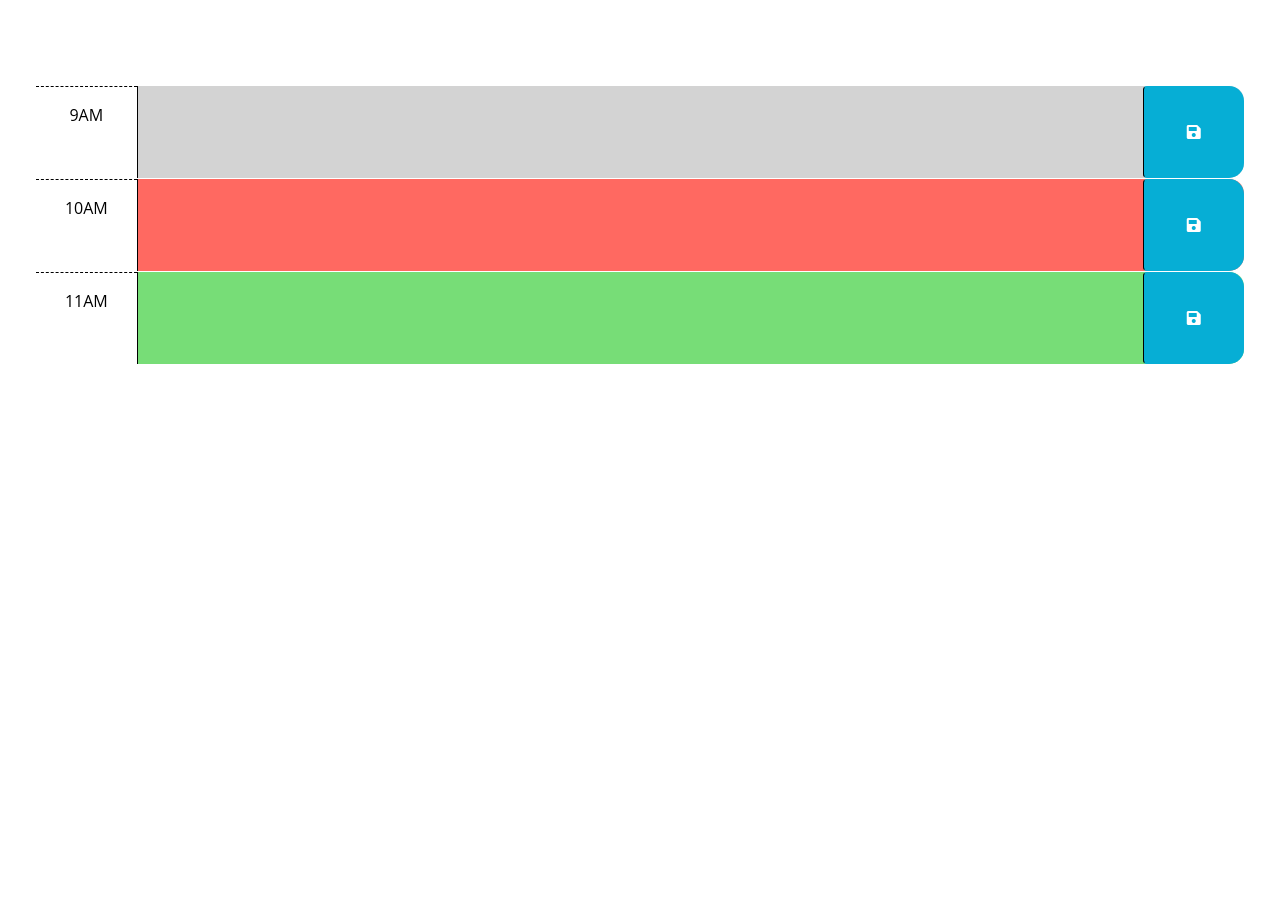
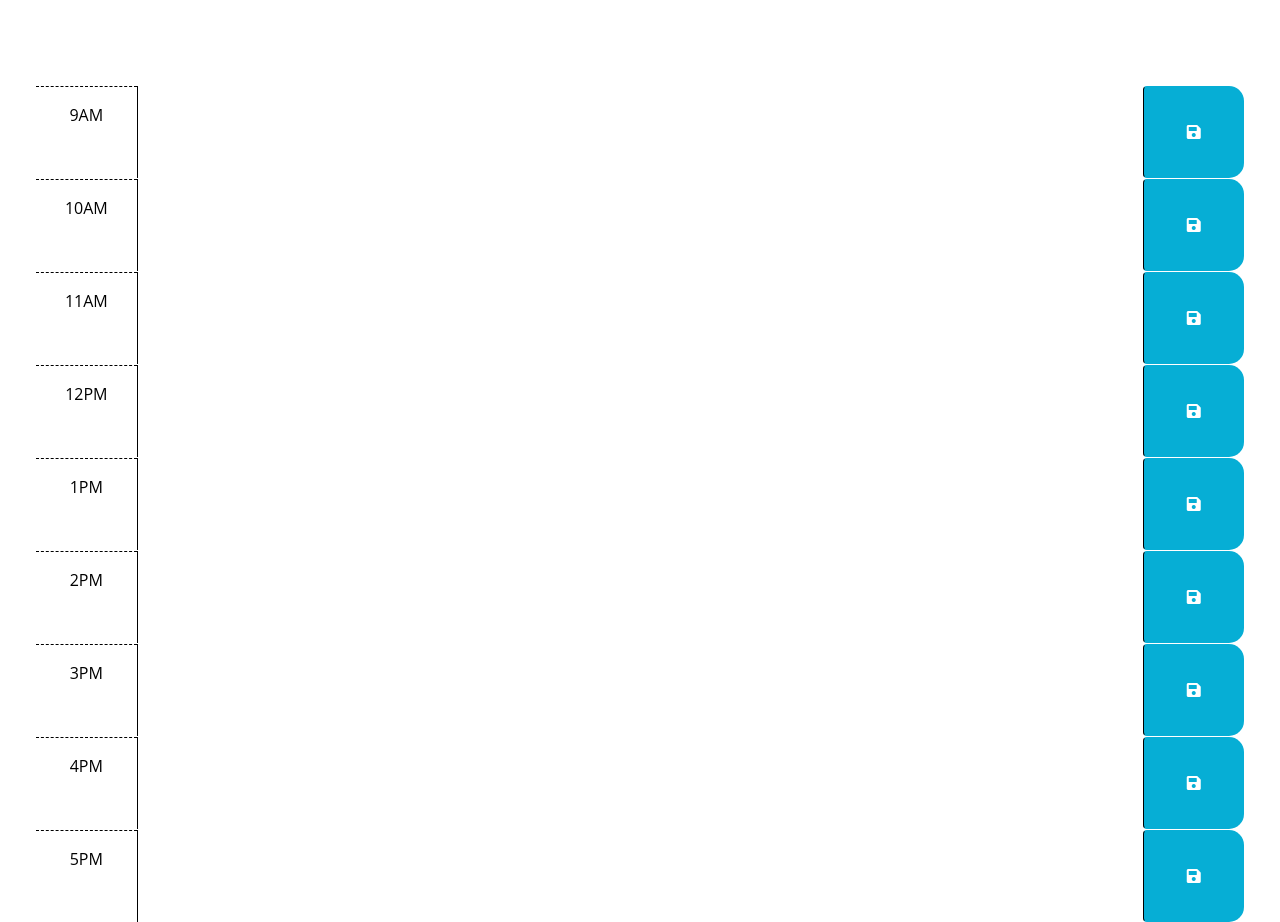
Before and after one commit to ndinson/work-day-scheduler, a plain HTML site: page index.html in a window 1280 px wide. Shown: the part 166-1088 px from the top of the page. Before the commit the page ends 800 px from the top, so only its background shows below. Drawn offline with nearby package versions, Linux system fonts and the light colour scheme.

Commit message:
added time-blocks for the remaining hours in the 9-5 work day

```diff
--- a/assets/js/script.js
+++ b/assets/js/script.js
@@ -9,6 +9,15 @@ $(function () {
   // time-block containing the button that was clicked? How might the id be
   // useful when saving the description in local storage?
   //
+
+  dayjs().day()
+
+
+  var saveBtnEl = $(".saveBtn")
+
+
+
+
   // TODO: Add code to apply the past, present, or future class to each time
   // block by comparing the id to the current hour. HINTS: How can the id
   // attribute of each time-block be used to conditionally add or remove the
--- a/index.html
+++ b/index.html
@@ -31,18 +31,8 @@
       <p id="currentDay" class="lead"></p>
     </header>
     <div class="container-fluid px-5">
-      <!-- Use class for "past", "present", and "future" to apply styles to the
-        time-block divs accordingly. The javascript will need to do this by
-        adding/removing these classes on each div by comparing the hour in the
-        id to the current hour. The html provided below is meant to be an example
-        demonstrating how the css provided can be leveraged to create the
-        desired layout and colors. The html below should be removed or updated
-        in the finished product. Remember to delete this comment once the
-        code is implemented.
-        -->
 
-      <!-- Example of a past time block. The "past" class adds a gray background color. -->
-      <div id="hour-9" class="row time-block past">
+      <div id="hour-9" class="row time-block">
         <div class="col-2 col-md-1 hour text-center py-3">9AM</div>
         <textarea class="col-8 col-md-10 description" rows="3"> </textarea>
         <button class="btn saveBtn col-2 col-md-1" aria-label="save">
@@ -50,8 +40,7 @@
         </button>
       </div>
 
-      <!-- Example of a present time block. The "present" class adds a red background color. -->
-      <div id="hour-10" class="row time-block present">
+      <div id="hour-10" class="row time-block">
         <div class="col-2 col-md-1 hour text-center py-3">10AM</div>
         <textarea class="col-8 col-md-10 description" rows="3"> </textarea>
         <button class="btn saveBtn col-2 col-md-1" aria-label="save">
@@ -59,14 +48,62 @@
         </button>
       </div>
 
-      <!-- Example of a future time block. The "future" class adds a green background color. -->
-      <div id="hour-11" class="row time-block future">
+      <div id="hour-11" class="row time-block">
         <div class="col-2 col-md-1 hour text-center py-3">11AM</div>
         <textarea class="col-8 col-md-10 description" rows="3"> </textarea>
         <button class="btn saveBtn col-2 col-md-1" aria-label="save">
           <i class="fas fa-save" aria-hidden="true"></i>
         </button>
       </div>
+
+      <div id="hour-12" class="row time-block">
+        <div class="col-2 col-md-1 hour text-center py-3">12PM</div>
+        <textarea class="col-8 col-md-10 description" rows="3"> </textarea>
+        <button class="btn saveBtn col-2 col-md-1" aria-label="save">
+          <i class="fas fa-save" aria-hidden="true"></i>
+        </button>
+      </div>
+
+      <div id="hour-1" class="row time-block">
+        <div class="col-2 col-md-1 hour text-center py-3">1PM</div>
+        <textarea class="col-8 col-md-10 description" rows="3"> </textarea>
+        <button class="btn saveBtn col-2 col-md-1" aria-label="save">
+          <i class="fas fa-save" aria-hidden="true"></i>
+        </button>
+      </div>
+
+      <div id="hour-2" class="row time-block">
+        <div class="col-2 col-md-1 hour text-center py-3">2PM</div>
+        <textarea class="col-8 col-md-10 description" rows="3"> </textarea>
+        <button class="btn saveBtn col-2 col-md-1" aria-label="save">
+          <i class="fas fa-save" aria-hidden="true"></i>
+        </button>
+      </div>
+
+      <div id="hour-3" class="row time-block">
+        <div class="col-2 col-md-1 hour text-center py-3">3PM</div>
+        <textarea class="col-8 col-md-10 description" rows="3"> </textarea>
+        <button class="btn saveBtn col-2 col-md-1" aria-label="save">
+          <i class="fas fa-save" aria-hidden="true"></i>
+        </button>
+      </div>
+
+      <div id="hour-4" class="row time-block">
+        <div class="col-2 col-md-1 hour text-center py-3">4PM</div>
+        <textarea class="col-8 col-md-10 description" rows="3"> </textarea>
+        <button class="btn saveBtn col-2 col-md-1" aria-label="save">
+          <i class="fas fa-save" aria-hidden="true"></i>
+        </button>
+      </div>
+
+      <div id="hour-5" class="row time-block">
+        <div class="col-2 col-md-1 hour text-center py-3">5PM</div>
+        <textarea class="col-8 col-md-10 description" rows="3"> </textarea>
+        <button class="btn saveBtn col-2 col-md-1" aria-label="save">
+          <i class="fas fa-save" aria-hidden="true"></i>
+        </button>
+      </div>
+
     </div>
 
     <script src="https://cdnjs.cloudflare.com/ajax/libs/jquery/3.2.1/jquery.min.js"></script>
```
